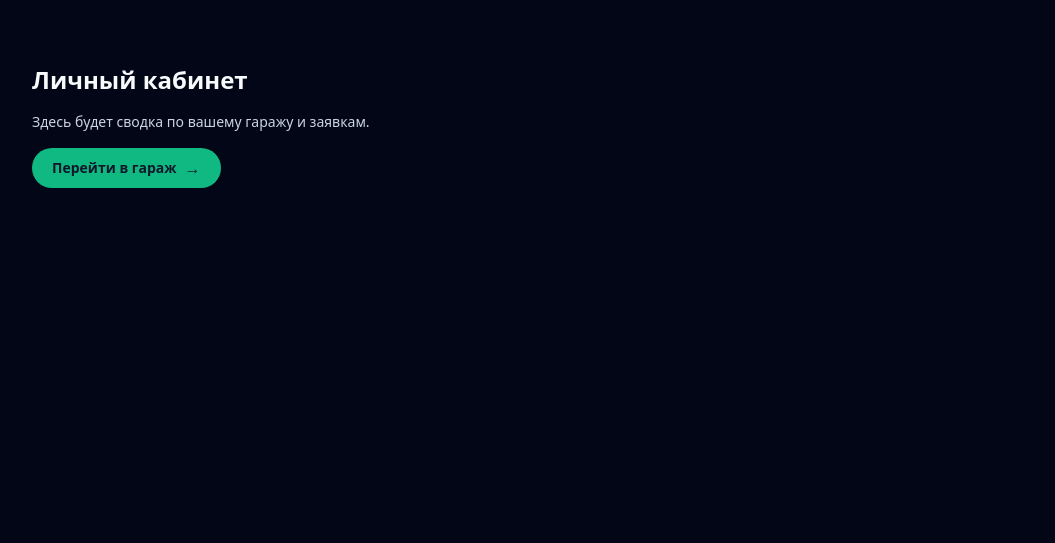
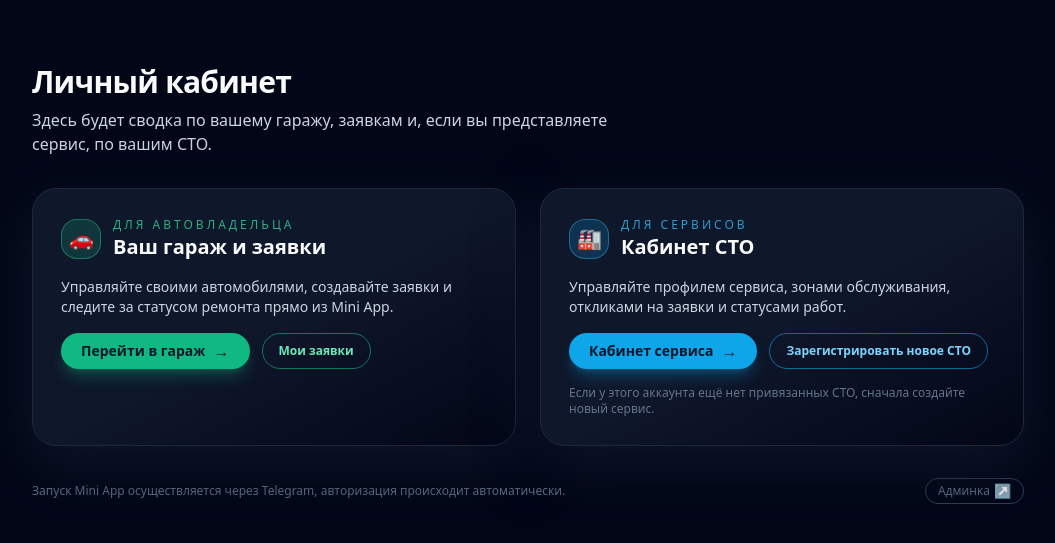
Before and after one commit to Stanislav-Kankin/car_service_v2, a FastAPI app: page /me/dashboard in a window 1280 px wide. Shown: the part 57-600 px from the top of the page, without its empty margins (112-1167 px from the left). Run offline with FastAPI, Linux system fonts and the light colour scheme; some libraries are stand-ins or nearby versions.

Commit message:
сделал кнпоку для входа СТО

```diff
--- a/webapp/app/templates/user/dashboard.html
+++ b/webapp/app/templates/user/dashboard.html
@@ -3,16 +3,122 @@
 {% block title %}Личный кабинет — CarBot{% endblock %}
 
 {% block content %}
-<div class="mt-8 space-y-4">
-    <h1 class="text-2xl font-semibold">Личный кабинет</h1>
-    <p class="text-sm text-slate-300">
-        Здесь будет сводка по вашему гаражу и заявкам.
-    </p>
+<div class="mt-8 space-y-8">
 
-    <a href="/me/garage"
-       class="inline-flex items-center gap-2 rounded-full bg-emerald-500 px-5 py-2 text-sm font-semibold text-slate-900 hover:bg-emerald-400 transition">
-        Перейти в гараж
-        <span class="text-base">→</span>
-    </a>
+    <!-- Заголовок и короткий текст -->
+    <div class="space-y-2">
+        <h1 class="text-2xl md:text-3xl font-semibold tracking-tight">
+            Личный кабинет
+        </h1>
+        <p class="text-sm md:text-base text-slate-300 max-w-xl">
+            Здесь будет сводка по вашему гаражу, заявкам и, если вы представляете сервис,
+            по вашим СТО.
+        </p>
+    </div>
+
+    <!-- Основной блок с карточками ролей -->
+    <div class="grid gap-6 md:grid-cols-2">
+        <!-- Карточка: Автовладелец -->
+        <div
+            class="group relative overflow-hidden rounded-3xl border border-slate-800 bg-gradient-to-br from-slate-900 via-slate-900 to-slate-950 p-6 md:p-7 shadow-[0_20px_60px_rgba(15,23,42,0.9)]">
+            <!-- Подсветка по краям -->
+            <div
+                class="pointer-events-none absolute inset-px rounded-[22px] bg-gradient-to-br from-emerald-500/20 via-transparent to-sky-500/20 opacity-0 group-hover:opacity-100 transition-opacity duration-500">
+            </div>
+
+            <div class="relative z-10 space-y-4">
+                <div class="flex items-center gap-3">
+                    <div
+                        class="flex h-10 w-10 items-center justify-center rounded-2xl bg-emerald-500/20 border border-emerald-400/40">
+                        <span class="text-xl">🚗</span>
+                    </div>
+                    <div>
+                        <p class="text-xs uppercase tracking-[0.25em] text-emerald-400/80">
+                            Для автовладельца
+                        </p>
+                        <h2 class="text-lg md:text-xl font-semibold">
+                            Ваш гараж и заявки
+                        </h2>
+                    </div>
+                </div>
+
+                <p class="text-sm text-slate-300">
+                    Управляйте своими автомобилями, создавайте заявки и следите за статусом ремонта
+                    прямо из Mini App.
+                </p>
+
+                <div class="flex flex-wrap gap-3 mt-2">
+                    <a href="/me/garage"
+                       class="inline-flex items-center gap-2 rounded-full bg-emerald-500 px-5 py-2 text-sm font-semibold text-slate-900 shadow-lg shadow-emerald-500/30 hover:bg-emerald-400 transition">
+                        Перейти в гараж
+                        <span class="text-base leading-none">→</span>
+                    </a>
+                    <a href="/me/requests"
+                       class="inline-flex items-center gap-2 rounded-full border border-emerald-500/60 px-4 py-1.5 text-xs font-semibold text-emerald-300 hover:bg-emerald-500/10 transition">
+                        Мои заявки
+                    </a>
+                </div>
+            </div>
+        </div>
+
+        <!-- Карточка: Сервисный центр -->
+        <div
+            class="group relative overflow-hidden rounded-3xl border border-slate-800 bg-gradient-to-br from-slate-900 via-slate-900 to-slate-950 p-6 md:p-7 shadow-[0_20px_60px_rgba(15,23,42,0.9)]">
+            <!-- Подсветка по краям -->
+            <div
+                class="pointer-events-none absolute inset-px rounded-[22px] bg-gradient-to-br from-sky-500/25 via-transparent to-violet-500/25 opacity-0 group-hover:opacity-100 transition-opacity duration-500">
+            </div>
+
+            <div class="relative z-10 space-y-4">
+                <div class="flex items-center gap-3">
+                    <div
+                        class="flex h-10 w-10 items-center justify-center rounded-2xl bg-sky-500/20 border border-sky-400/40">
+                        <span class="text-xl">🏭</span>
+                    </div>
+                    <div>
+                        <p class="text-xs uppercase tracking-[0.25em] text-sky-400/80">
+                            Для сервисов
+                        </p>
+                        <h2 class="text-lg md:text-xl font-semibold">
+                            Кабинет СТО
+                        </h2>
+                    </div>
+                </div>
+
+                <p class="text-sm text-slate-300">
+                    Управляйте профилем сервиса, зонами обслуживания, откликами на заявки и статусами
+                    работ.
+                </p>
+
+                <div class="flex flex-wrap gap-3 mt-2">
+                    <a href="/sc/dashboard"
+                       class="inline-flex items-center gap-2 rounded-full bg-sky-500 px-5 py-2 text-sm font-semibold text-slate-900 shadow-lg shadow-sky-500/30 hover:bg-sky-400 transition">
+                        Кабинет сервиса
+                        <span class="text-base leading-none">→</span>
+                    </a>
+                    <a href="/sc/create"
+                       class="inline-flex items-center gap-2 rounded-full border border-sky-500/60 px-4 py-1.5 text-xs font-semibold text-sky-300 hover:bg-sky-500/10 transition">
+                        Зарегистрировать новое СТО
+                    </a>
+                </div>
+
+                <p class="text-xs text-slate-500 mt-1">
+                    Если у этого аккаунта ещё нет привязанных СТО, сначала создайте новый сервис.
+                </p>
+            </div>
+        </div>
+    </div>
+
+    <!-- Низ страницы: ссылка на админку (для админов) -->
+    <div class="flex items-center justify-between text-xs text-slate-500">
+        <p>
+            Запуск Mini App осуществляется через Telegram, авторизация происходит автоматически.
+        </p>
+        <a href="/admin/dashboard"
+           class="inline-flex items-center gap-1 rounded-full border border-slate-700 px-3 py-1 hover:border-emerald-400/60 hover:text-emerald-300 transition">
+            <span>Админка</span>
+            <span class="text-sm leading-none">↗</span>
+        </a>
+    </div>
 </div>
 {% endblock %}
```
